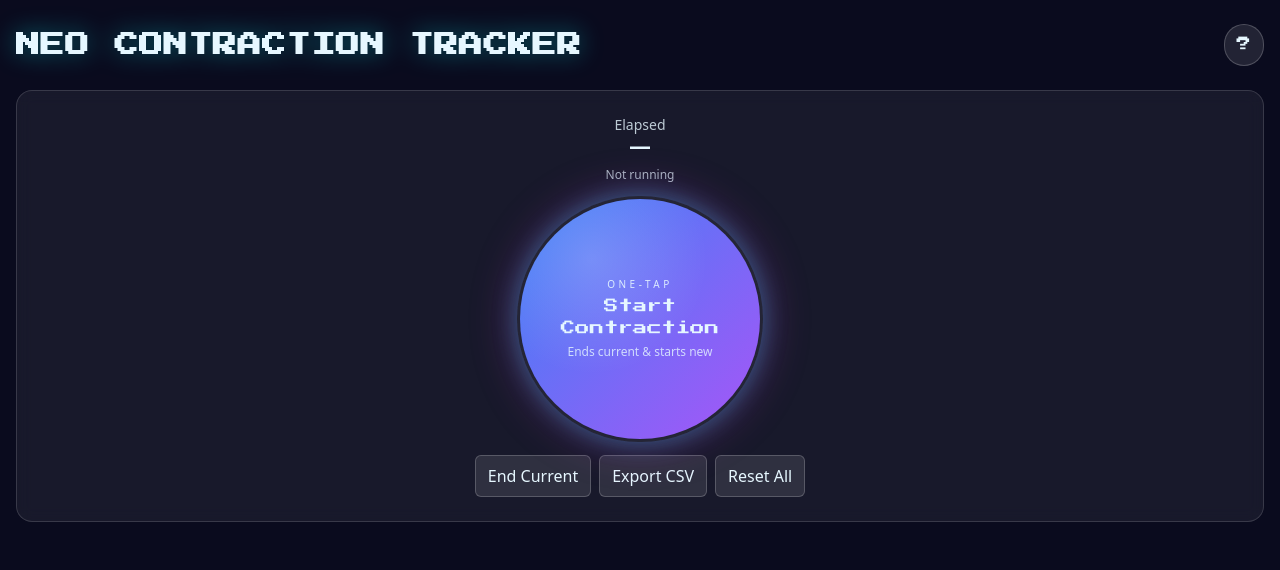
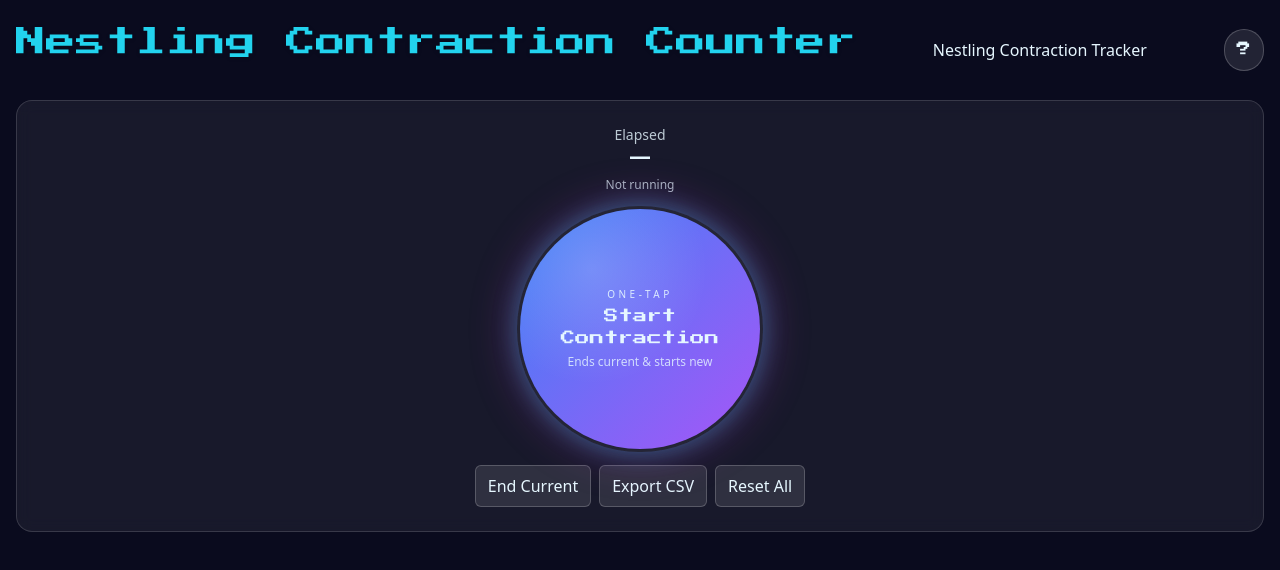
Before and after one commit to lukewarmpenguin/supreme-octo-barnacle, a plain HTML site: page index.html in a window 1280 px wide. Drawn offline with nearby package versions, Linux system fonts and the light colour scheme.

Commit message:
Update index.html
Name Change

```diff
--- a/index.html
+++ b/index.html
@@ -3,7 +3,8 @@
 <head>
   <meta charset="utf-8" />
   <meta name="viewport" content="width=device-width, initial-scale=1, viewport-fit=cover" />
-  <title>Neo Contraction Tracker</title>
+  <title>Nestling Contraction Counter</title>
+  <meta name="application-name" content="Nestling Contraction Counter">
 
   <!-- PWA Manifest & Icons -->
   <link rel="manifest" href="manifest.webmanifest" />
@@ -71,8 +72,8 @@
 <body class="min-h-screen">
   <!-- Header -->
   <header class="mt-6 mb-6 flex items-center justify-between px-4">
-    <h1 class="pixel title-pixel font-black uppercase tracking-wide drop-shadow-[0_0_12px_rgba(0,255,255,0.35)]">
-      Neo Contraction Tracker
+   <h1 class="pixel text-3xl text-cyan-400 mb-4 drop-shadow">Nestling Contraction Counter</h1>
+      Nestling Contraction Tracker
     </h1>
     <button id="openHelp" aria-label="How to use"
       class="px-3 py-2 rounded-full border border-white/20 bg-white/10 hover:bg-white/15 active:bg-white/20">
```
